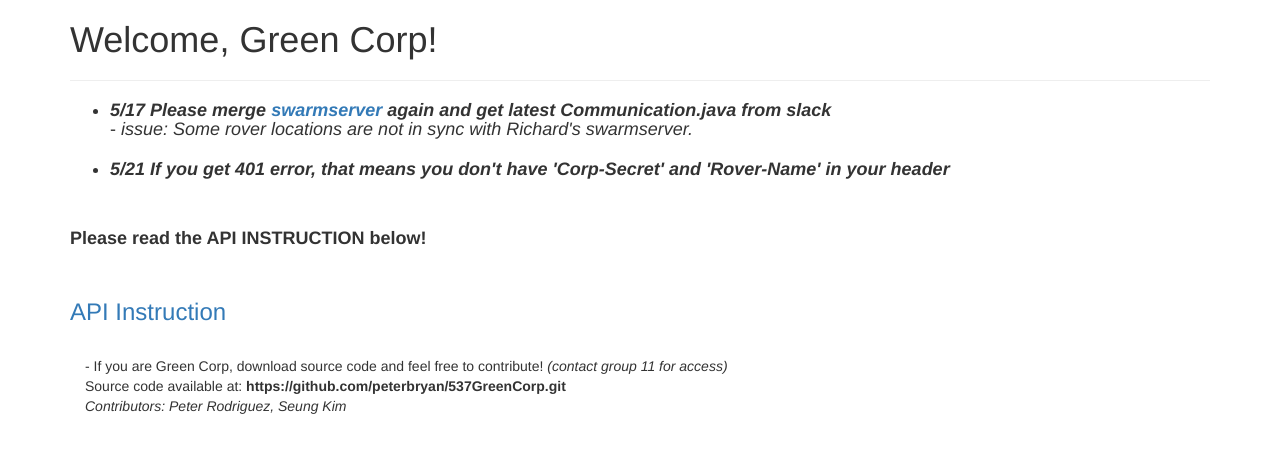
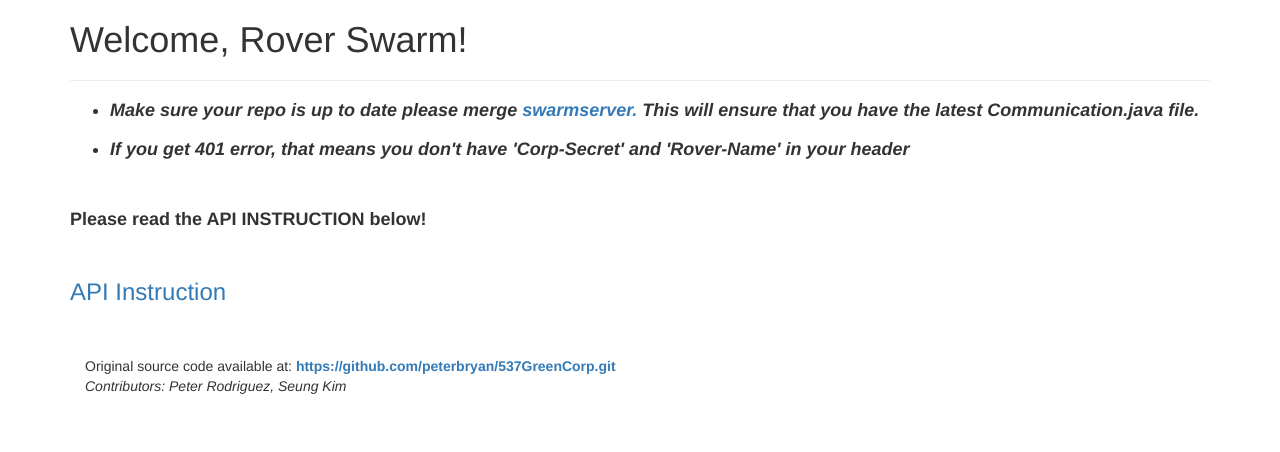
Before and after one commit to rkjc/RoboHerdServRepo-startF17, a website: page public/index.html in a window 1280 px wide. Drawn offline with nearby package versions, Linux system fonts and the light colour scheme.

Commit message:
updated the index.html and gitignore files

```diff
--- a/public/index.html
+++ b/public/index.html
@@ -2,7 +2,7 @@
 <html lang="en">
 <head>
     <meta charset="UTF-8">
-    <title>537 Green Corp </title>
+    <title>5337 Rover Swarm </title>
     <!--<link rel="stylesheet" href="bower_components/bootstrap/dist/css/bootstrap.min.css">-->
 
     <link rel="stylesheet" href="https://maxcdn.bootstrapcdn.com/bootstrap/3.3.6/css/bootstrap.min.css"
@@ -11,19 +11,19 @@
 </head>
 <body>
 <div class="container">
-    <h1>Welcome, Green Corp!</h1>
+    <h1>Welcome, Rover Swarm!</h1>
     <hr/>
     <h4>
         <ul>
             <li>
-                <strong><em>5/17 Please merge <a
-                        href="https://github.com/CS-537-Spring-2016/SwarmServerAndSampleRovers">swarmserver</a>
-                    again and get latest Communication.java from slack</em></strong><br>
-                - <em>issue: Some rover locations are not in sync with Richard's swarmserver.</em>
+                <strong><em>Make sure your repo is up to date please merge <a
+                        href="https://github.com/CS-5337-Fall-2016/RoverSwarmCore">swarmserver.</a>
+                    This will ensure that you have the latest Communication.java file.</em></strong><br>
+
             </li>
             <br>
             <li>
-                <strong><em>5/21 If you get 401 error, that means you don't have 'Corp-Secret' and 'Rover-Name' in your header</em></strong>
+                <strong><em>If you get 401 error, that means you don't have 'Corp-Secret' and 'Rover-Name' in your header</em></strong>
             </li>
         </ul>
         <br><br><strong>Please read the API INSTRUCTION below!</strong>
@@ -32,8 +32,7 @@
     <h3><a href="/instructions.html">API Instruction</a></h3>
     <br>
     <div class="container">
-        <p>- If you are Green Corp, download source code and feel free to contribute! <em>(contact group 11 for
-            access)</em><br>Source code available at: <strong>https://github.com/peterbryan/537GreenCorp.git</strong>
+        <p><br>Original source code available at: <strong><a href="https://github.com/peterbryan/537GreenCorp.git">https://github.com/peterbryan/537GreenCorp.git</a></strong>
             <em><br>Contributors: Peter Rodriguez, Seung Kim</em></p>
     </div>
 </div>
```
Also changed, not shown: 1 other file.
